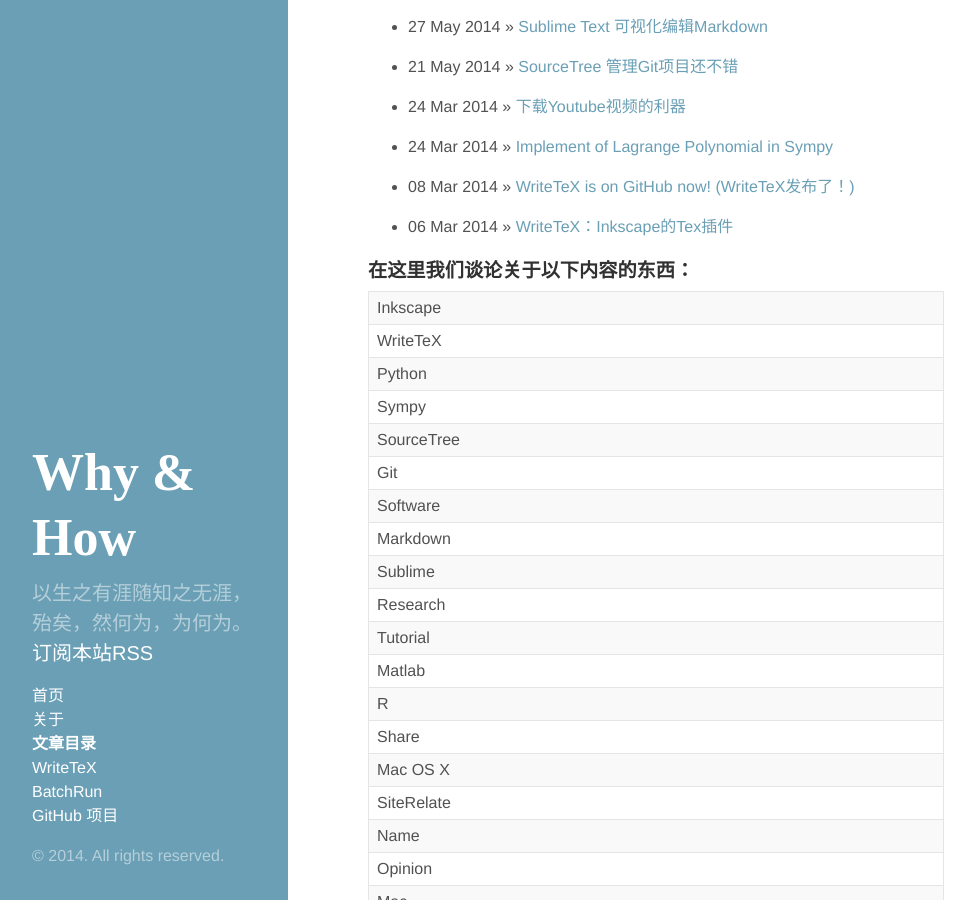
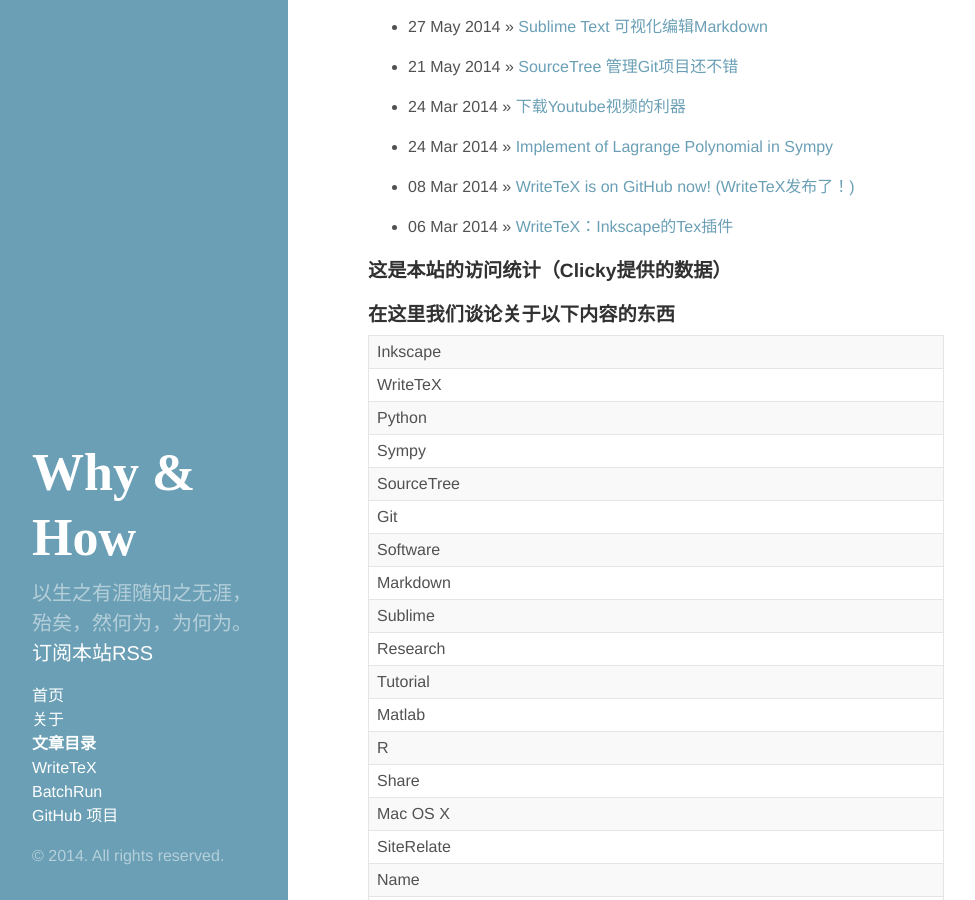
Before and after one commit to wanglongqi/wanglongqi.github.io, a Jekyll site: the page built from Archive.md, in a window 1280 px wide and 900 px high, scrolled down 805 px. Shown: the whole window, without its empty margins (0-975 px from the left). Built offline with Jekyll 4.4.1, drawn with Linux system fonts in a browser that asks for light colours; comment, search, counter and statistics services are not loaded.

Commit message:
share clicky data

```diff
--- a/Archive.md
+++ b/Archive.md
@@ -9,7 +9,11 @@
   * {{ post.date | date_to_string }} &raquo; [ {{ post.title }} ]({{ post.url }})
 {% endfor %}
 
-### 在这里我们谈论关于以下内容的东西：
+### 这是本站的访问统计（Clicky提供的数据）
+
+<script src="//widgets.clicky.com/tally/?site_id=100788619&sitekey=ca4df96bd82f04f2cf76966d110ca712&width=175&height=250&title=&hide_title=1&hide_branding=1" type="text/javascript"></script>
+
+### 在这里我们谈论关于以下内容的东西
 <table>
 <tr>
 {% for category in site.tags %}
```
